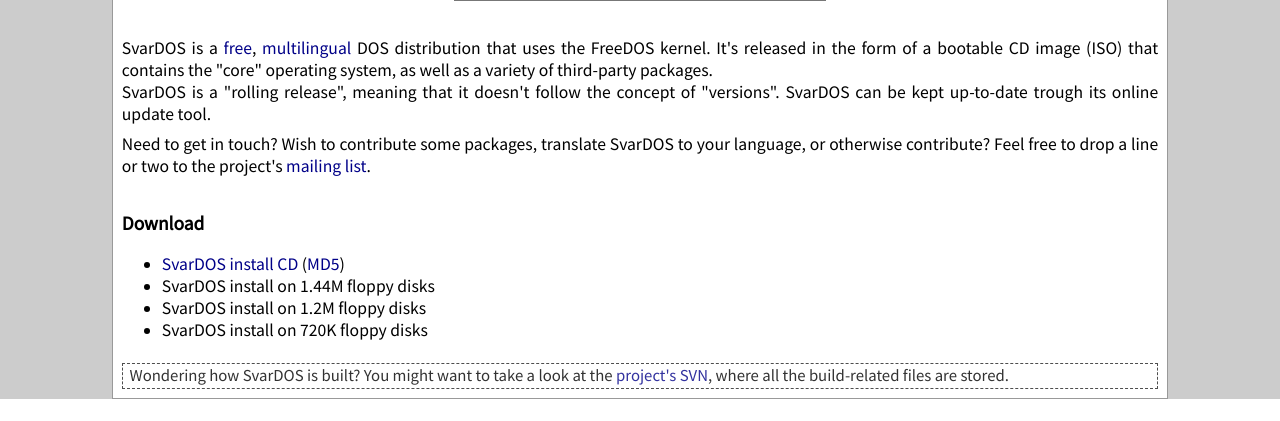
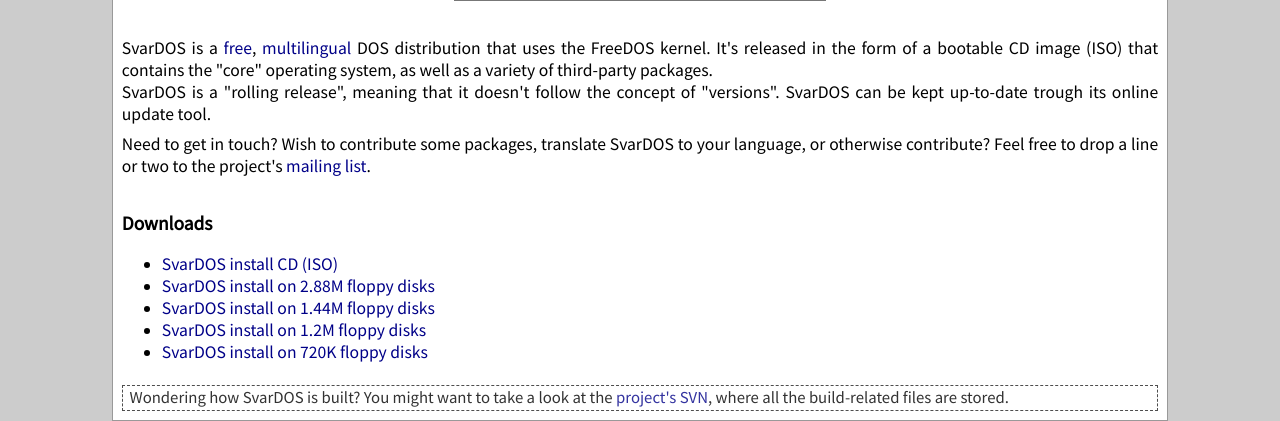
Before and after one commit to SvarDOS/core, a PHP site: page / in a window 1280 px wide. Shown: the part 417-838 px from the top of the page. Before the commit the page ends 816 px from the top, so only its background shows below. Run offline with PHP 8.4, Linux system fonts and the light colour scheme.

Commit message:
iso file is distributed as a zip archive
git-svn-id: svn://svn.svardos.org/svardos@204 911cea91-c70f-4353-bd03-772f58fe8c9d

```diff
--- a/website/index-main.php
+++ b/website/index-main.php
@@ -11,13 +11,14 @@
 
     <p>Need to get in touch? Wish to contribute some packages, translate SvarDOS to your language, or otherwise contribute? Feel free to drop a line or two to the project's <a href="https://lists.osdn.me/mailman/listinfo/svardos-users">mailing list</a>.</p>
 
-    <h2>Download</h2>
+    <h2>Downloads</h2>
 
     <ul>
-      <li><a href="download/svardos.iso">SvarDOS install CD</a> (<a href="download/svardos.iso.md5">MD5</a>)</li>
-      <li>SvarDOS install on 1.44M floppy disks</li>
-      <li>SvarDOS install on 1.2M floppy disks</li>
-      <li>SvarDOS install on 720K floppy disks</li>
+      <li><a href="download/svardos-cd.zip">SvarDOS install CD (ISO)</a></li>
+      <li><a href="download/svardos-floppy-2880k.zip">SvarDOS install on 2.88M floppy disks</a></li>
+      <li><a href="download/svardos-floppy-1440k.zip">SvarDOS install on 1.44M floppy disks</a></li>
+      <li><a href="download/svardos-floppy-1200k.zip">SvarDOS install on 1.2M floppy disks</a></li>
+      <li><a href="download/svardos-floppy-720k.zip">SvarDOS install on 720K floppy disks</a></li>
     </ul>
 
     <p class="wondering">Wondering how SvarDOS is built? You might want to take a look at the <a href="https://osdn.net/projects/svardos/scm/svn/tree/head/">project's SVN</a>, where all the build-related files are stored.</p>
```
Also changed, not shown: 1 other file.
